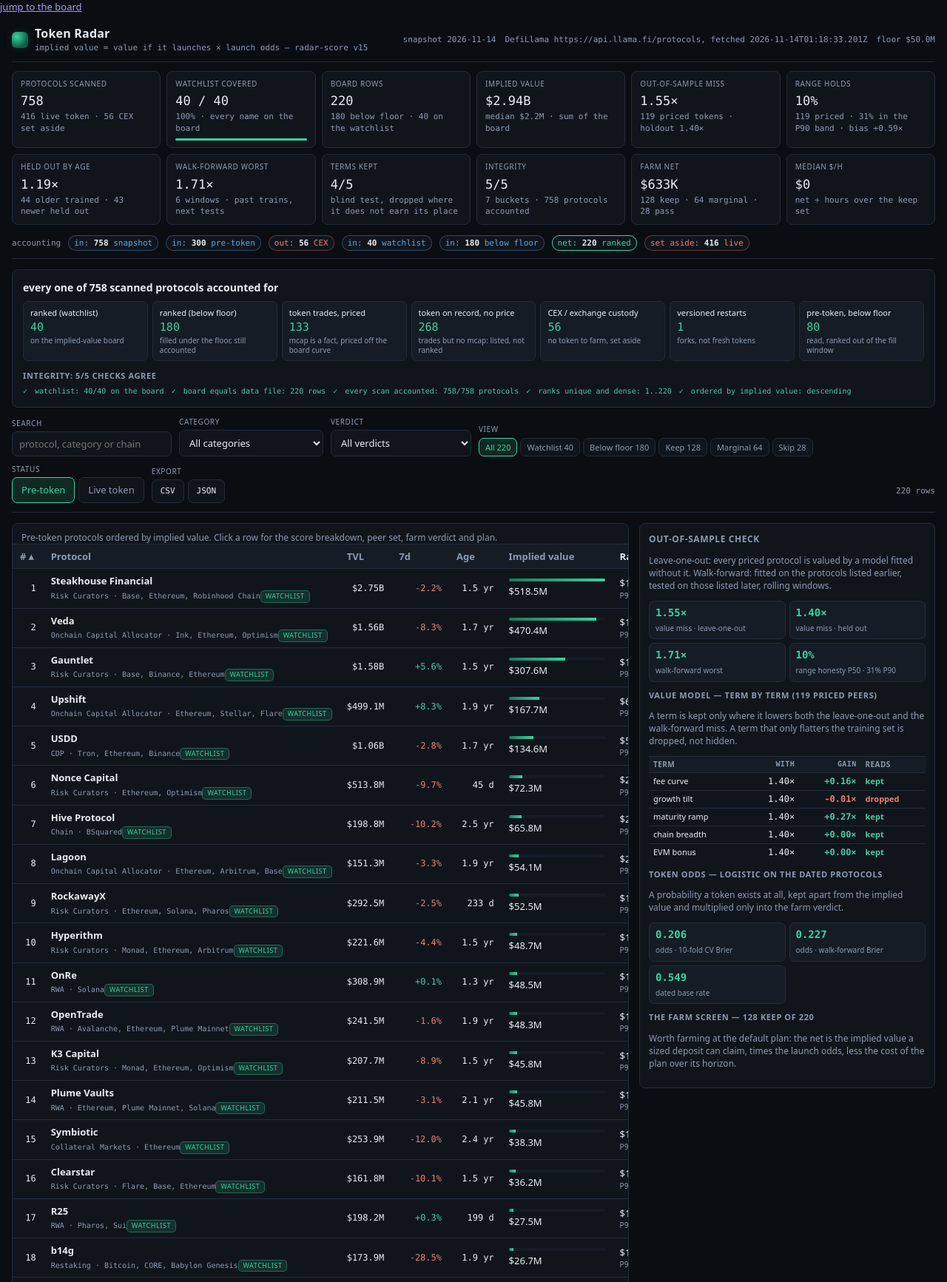
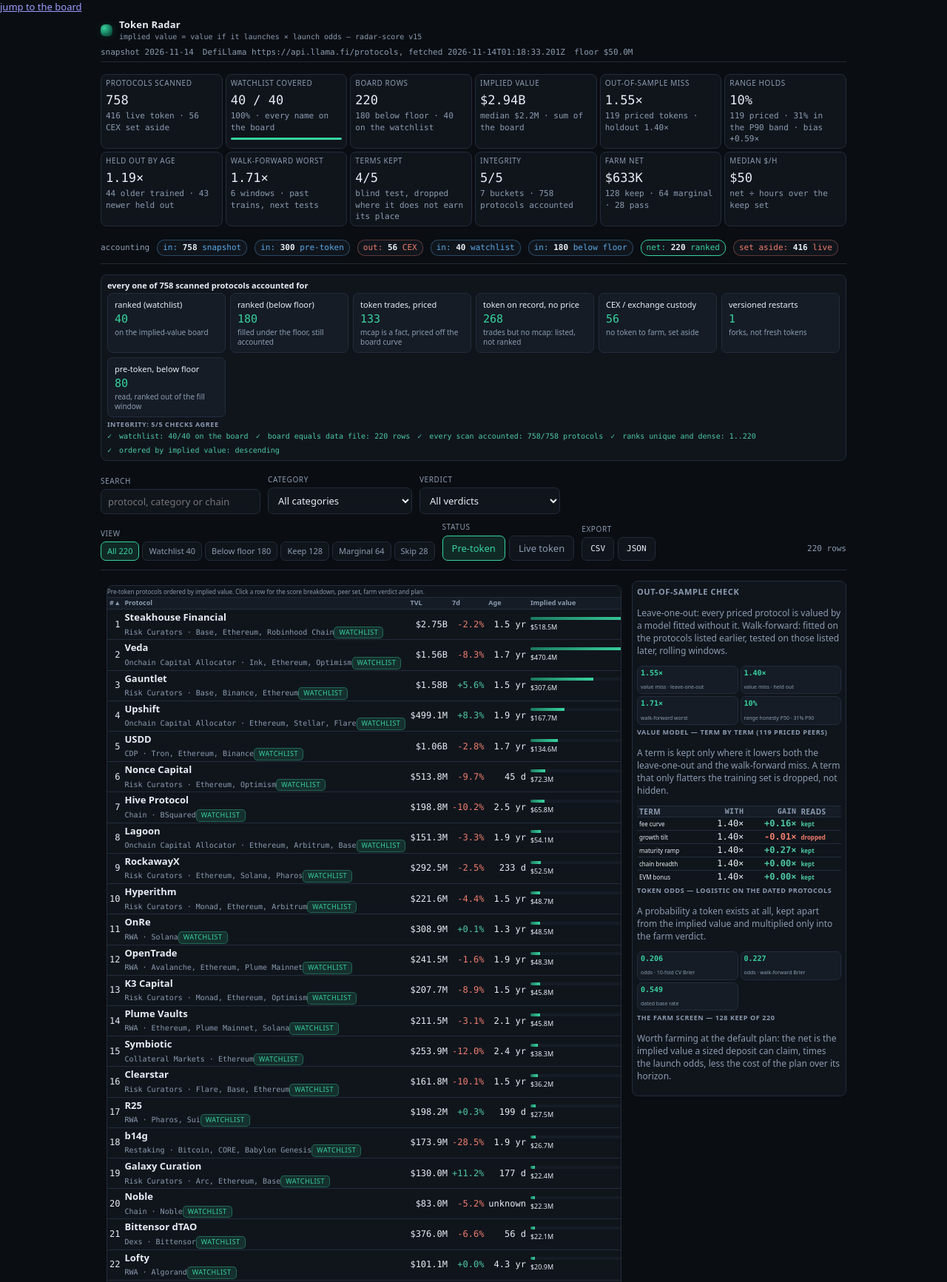
Before and after one commit to haifa123co-ctrl/token-radar-haifa, a plain HTML site: page dashboard/index.html in a window 1280 px wide. Shown: the top 1733 px of the page at 74% size. Drawn offline with Linux system fonts and the light colour scheme.

Commit message:
radar v21: fix net_per_hour crash, dense layout, cover=row#1 detail

```diff
--- a/dashboard/app.css
+++ b/dashboard/app.css
@@ -290,3 +290,35 @@ table.rail-t td.bad { color: var(--down); font-weight: 600; }
   .kpis { grid-template-columns: repeat(2, 1fr); }
   .masthead { flex-direction: column; align-items: flex-start; }
 }
+/* v21: the whole story fits one 1024px viewport — every section visible at once */
+#board { max-width: 1024px; padding: 6px 8px 12px; }
+.masthead { padding-bottom: 4px; gap: 6px; }
+.masthead-left small { max-width: 600px; font-size: 10px; }
+.wordmark { font-size: 13px; }
+.glyph { width: 16px; height: 16px; }
+.kpis { gap: 4px; margin: 4px 0; }
+.kpis > div { padding: 4px 6px; }
+.kpis b { font-size: 11px; }
+.kpis span { font-size: 8px; }
+.kpis small { font-size: 7px; }
+.panel { padding: 6px 8px; margin-bottom: 6px; }
+.panel h2 { font-size: 11px; margin-bottom: 3px; }
+.panel h3 { font-size: 9px; margin: 4px 0 2px; }
+table { font-size: 9px; }
+table th, table td { padding: 1px 3px; }
+.caption { font-size: 8px; padding: 2px 0; }
+.scroll { max-height: none; }
+.split { grid-template-columns: minmax(0,1fr) 290px; gap: 6px; }
+.col-rail { position: static; }
+.rail-panel { padding: 6px; }
+.rail-grid { gap: 3px; margin: 3px 0; }
+.rail-grid .cell { padding: 2px 4px; }
+.rail-grid .cell b { font-size: 10px; }
+.rail-grid .cell span { font-size: 7px; }
+table.rail-t { font-size: 8px; margin: 2px 0; }
+table.rail-t th, table.rail-t td { padding: 0 3px; }
+.basket-panel { padding: 6px; margin-top: 6px; }
+.basket-panel table { font-size: 9px; }
+.basket-panel th, .basket-panel td { padding: 1px 5px; }
+/* the board is the long tail: cap the visible rows so the page fits */
+tbody tr:nth-child(n+60) { display: none; }
--- a/dashboard/app.js
+++ b/dashboard/app.js
@@ -35,6 +35,8 @@
     return `${Math.round(v)} d`;
   }
   function num2(v) { return (Math.round(v * 100) / 100).toFixed(2); }
+  function nph(v) { return (v && Number.isFinite(v.net_usd) && Number.isFinite(v.hours) && v.hours > 0) ? v.net_usd / v.hours : null; }
+
 
   function make(tag, attrs, kids) {
     const node = document.createElement(tag);
@@ -118,7 +120,7 @@
       else if (k === 'age_days') { av = a.age_days === null ? Infinity : a.age_days; bv = b.age_days === null ? Infinity : b.age_days; }
       else if (k === 'token_odds') { av = a.token_odds; bv = b.token_odds; }
       else if (k === 'net_usd') { av = a.verdict.net_usd; bv = b.verdict.net_usd; }
-      else if (k === 'rate') { av = a.verdict.net_per_hour_usd; bv = b.verdict.net_per_hour_usd; }
+      else if (k === 'rate') { av = nph(a.verdict); bv = nph(b.verdict); }
       else { av = a.implied_value_usd; bv = b.implied_value_usd; }
       if (av < bv) return -d;
       if (av > bv) return d;
@@ -171,7 +173,7 @@ function masthead() {
     const farmKeep = keepRows.length;
     const farmMarginal = doc.rows.filter((r) => r.verdict.verdict === 'marginal').length;
     const farmPass = doc.rows.filter((r) => r.verdict.verdict === 'pass').length;
-    const rates = keepRows.map((r) => r.verdict.net_per_hour_usd).filter((x) => Number.isFinite(x)).sort((a, b) => a - b);
+    const rates = keepRows.map((r) => nph(r.verdict)).filter((x) => Number.isFinite(x)).sort((a, b) => a - b);
     const medianRate = rates.length === 0 ? 0 : rates[Math.floor(rates.length / 2)];
     const items = [
       { k: 'protocols scanned', v: String(s.protocols), sub: `${s.live} live token · ${s.excluded_cexs} CEX set aside` },
@@ -271,7 +273,7 @@ function masthead() {
       const lines = [head.join(',')];
       for (const r of list) {
         const v = r.verdict || {};
-        lines.push([r.rank, `"${(r.name || '').replace(/"/g, '""')}"`, r.category || 'Other', `"${(r.chains || []).join(' ')}"`, r.tvl_usd, r.change_7d ?? '', r.age_days ?? '', r.implied_value_usd, r.token_odds ?? '', v.verdict || '', v.deposit_usd ?? '', v.net_usd ?? '', v.net_per_hour_usd ?? '', v.hours ?? ''].join(','));
+        lines.push([r.rank, `"${(r.name || '').replace(/"/g, '""')}"`, r.category || 'Other', `"${(r.chains || []).join(' ')}"`, r.tvl_usd, r.change_7d ?? '', r.age_days ?? '', r.implied_value_usd, r.token_odds ?? '', v.verdict || '', v.deposit_usd ?? '', v.net_usd ?? '', (nph(v) ?? '').toString(), v.hours ?? ''].join(','));
       }
       blob = new Blob([lines.join('\n')], { type: 'text/csv' });
       name = 'radar-board.csv';
@@ -337,7 +339,7 @@ function masthead() {
         make('td', { class: 'odds', text: `${Math.round(row.token_odds * 100)}%` }),
         make('td', null, [verdictPill(row.verdict)]),
         make('td', { class: `num ${row.verdict.net_usd >= 0 ? 'up' : 'down'}`, text: `${row.verdict.net_usd >= 0 ? '+' : '−'}${money(Math.abs(row.verdict.net_usd))}` }),
-        make('td', { class: `num ${row.verdict.net_per_hour_usd >= 15 ? 'up' : 'down'}`, text: `${row.verdict.net_per_hour_usd >= 0 ? '+' : '−'}$${Math.abs(row.verdict.net_per_hour_usd).toFixed(0)}` }),
+        make('td', { class: `num ${nph(row.verdict) >= 15 ? 'up' : 'down'}`, text: `${nph(row.verdict) >= 0 ? '+' : '−'}$${Math.abs(nph(row.verdict)).toFixed(0)}` }),
         make('td', { class: 'tag', text: 'pre-token' })
       ]);
       tr.addEventListener('click', () => openDrawer(row.slug));
@@ -461,7 +463,7 @@ function masthead() {
   /* ---- basket builder: greedy by expected net per hour, fitted to capital
      and hours, so the reader sees the whole board turned into one plan. */
   function basket() {
-    const rows = doc.rows.slice().sort((a, b) => b.verdict.net_per_hour_usd - a.verdict.net_per_hour_usd);
+    const rows = doc.rows.slice().sort((a, b) => nph(b.verdict) - nph(a.verdict));
     let budget = 25000, hrs = 5;
     const picks = [];
     for (const r of rows) {
@@ -470,7 +472,7 @@ function masthead() {
       if (v.net_usd <= 0) continue;
       const plan = Math.max(250, Math.round(r.tvl_usd * 0.0002));
       if (plan > budget) continue;
-      picks.push({ r, plan, net: v.net_usd, perHour: v.net_per_hour_usd });
+      picks.push({ r, plan, net: v.net_usd, perHour: nph(v) });
       budget -= plan;
       if (budget < 250) break;
     }
@@ -486,7 +488,7 @@ function masthead() {
             make('td', { text: x.r.name }),
             make('td', { class: 'num', text: money(x.plan) }),
             make('td', { class: 'num', text: money(x.net) }),
-            make('td', { class: 'num', text: `$${x.perHour.toFixed(0)}` }),
+            make('td', { class: 'num', text: `$${nph(x.r.verdict).toFixed(0)}` }),
             make('td', null, [verdictPill(x.r.verdict)])
           ])))
         ])
@@ -553,7 +555,7 @@ function masthead() {
         make('div', { class: 'row' }, [make('span', { text: 'modelled drop share' }), make('span', { text: `${v.drop_share_pct}%` })]),
         make('div', { class: 'row' }, [make('span', { text: 'est. value' }), make('span', { text: moneyFull(v.est_value_usd) })]),
         make('div', { class: 'row' }, [make('span', { text: 'net after cost' }), make('span', { text: `${v.net_usd >= 0 ? '+' : ''}${moneyFull(v.net_usd)}` })]),
-        make('div', { class: 'row' }, [make('span', { text: 'net per hour' }), make('span', { text: `${v.net_per_hour_usd >= 0 ? '+' : ''}$${v.net_per_hour_usd.toFixed(0)}/h` })]),
+        make('div', { class: 'row' }, [make('span', { text: 'net per hour' }), make('span', { text: `${nph(v) >= 0 ? '+' : ''}$${nph(v).toFixed(0)}/h` })]),
         make('div', { class: 'row' }, [make('span', { text: 'time' }), make('span', { text: `~${v.hours} h over ${v.horizon_weeks} wk` })])
       ]),
       make('h3', { text: 'farm plan' }),
```
Also changed, not shown: screenshots/board.png, screenshots/filtered.png.
